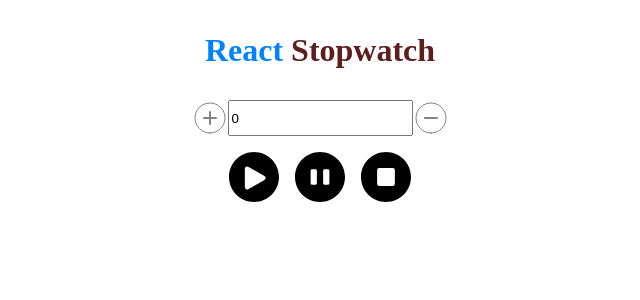
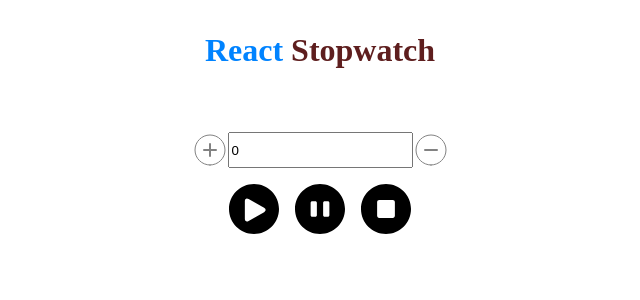
Before and after one commit to alittlekitten/SsocoTimer, a React (Create React App) app: page / in a window 1280 px wide. Shown: the top 300 px of the page, without its empty margins (320-960 px from the left). Built offline with nearby package versions, Linux system fonts and the light colour scheme; a web font is replaced by a local one.

Commit message:
✨남은 시간에 따라 배경색이 변하도록 설정
emotion으로 props를 보내서 조건부로 배경색을 변경

```diff
--- a/src/components/Stopwatch.jsx
+++ b/src/components/Stopwatch.jsx
@@ -1,11 +1,13 @@
 /** @jsxImportSource @emotion/react */
 import { css } from "@emotion/react";
-import React, { useState, useRef } from "react";
+import { useState, useRef } from "react";
 import { ReactComponent as Plus } from "../images/plus.svg";
 import { ReactComponent as Minus } from "../images/minus.svg";
 import { ReactComponent as Play } from "../images/play.svg";
 import { ReactComponent as Pause } from "../images/pause.svg";
 import { ReactComponent as Stop } from "../images/stop.svg";
+
+let nowTime = 0;
 
 const Stopwatch = () => {
   const [time, setTime] = useState(0);
@@ -35,10 +37,12 @@
     if (isPressed.current) {
       if (speed.current > 30) speed.current -= 10;
       setTime((prev) => {
-        if (!(prev === 0 && cnt === -1)) return prev + cnt;
+        if (!(prev === 0 && cnt === -1)) {
+          nowTime = prev + cnt;
+          return prev + cnt;
+        }
         return 0;
       });
-      console.log(time);
       timeout.current = setTimeout(() => {
         repeatCount(cnt);
       }, speed.current);
@@ -48,19 +52,25 @@
   const inputChange = (e) => {
     const originalValue = e.target.value;
     const onlyNumber = originalValue.replace(/[^0-9]/g, "");
-    if (!onlyNumber) setTime(0);
-    else setTime(+onlyNumber);
+    if (!onlyNumber) {
+      nowTime = 0;
+      setTime(0);
+    } else {
+      nowTime = +onlyNumber;
+      setTime(+onlyNumber);
+    }
   };
 
   const timePlay = () => {
     if (status.current === "play") clearInterval(playInterval.current);
     else status.current = "play";
     playInterval.current = setInterval(() => {
-      console.log(time);
-
+      --nowTime;
       setTime((prev) => {
-        if (prev !== 0) return --prev;
-        else {
+        if (prev !== 0) {
+          console.log(nowTime);
+          return --prev;
+        } else {
           clearInterval(playInterval.current);
           clearTimeout(timeout.current);
           return 0;
@@ -81,7 +91,7 @@
   };
 
   return (
-    <>
+    <div css={totalContainer({ nowTime })}>
       <div css={watchContainer}>
         <Plus
           alt="더하기"
@@ -104,9 +114,20 @@
         <Pause onClick={timePause} className="pause" />
         <Stop alt="정지" onClick={timeReset} className="stop" />
       </div>
-    </>
+    </div>
   );
 };
+
+const totalContainer = (props) => css`
+  padding: 2rem;
+  background-color: ${props.nowTime === 3
+    ? "#ffd3d3"
+    : props.nowTime === 2
+    ? "#ff9b9b"
+    : props.nowTime === 1
+    ? "#ff5e5e"
+    : "white"};
+`;
 
 const watchContainer = css`
   display: flex;
```
